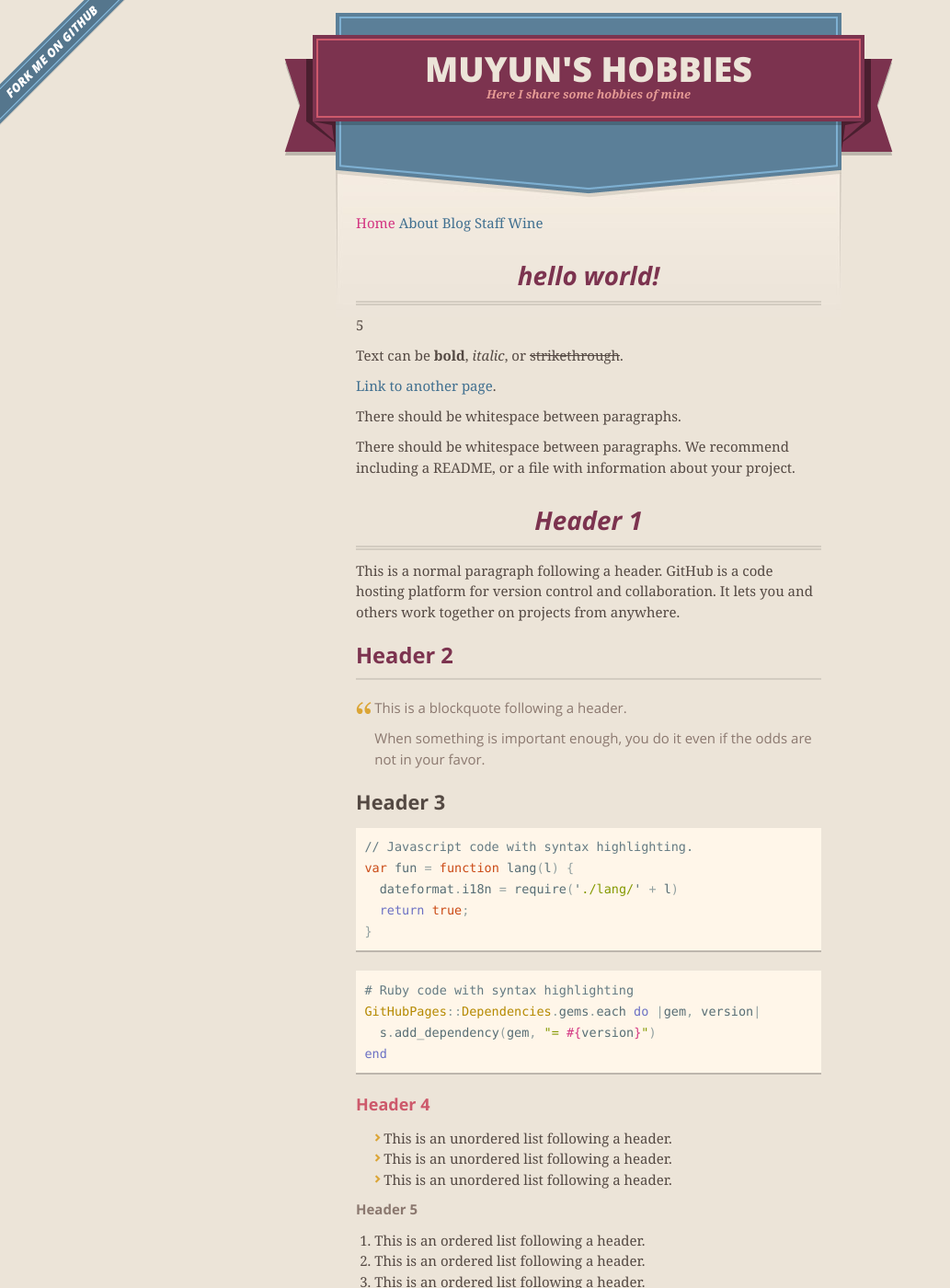
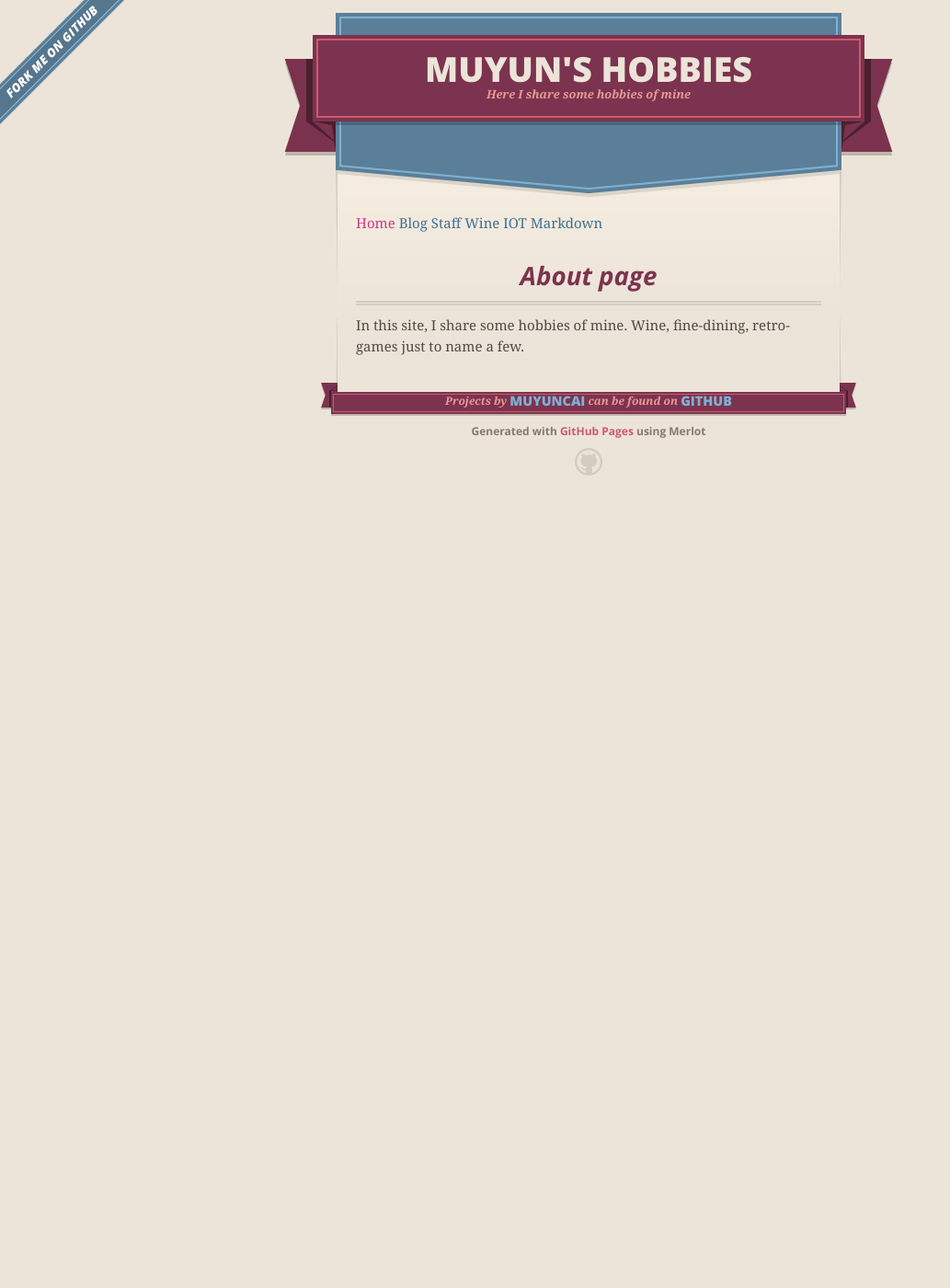
Before and after one commit to muyuncai/muyuncai.github.io, a Jekyll site: the page built from index.md, in a window 1280 px wide and 1400 px high. Shown: the whole window at 92% size, without its empty margins (0-1033 px from the left). Built offline with Jekyll 4.4.1, drawn with Linux system fonts in a browser that asks for light colours; some of the changed text lies outside the part shown.

Commit message:
correct page structure, add iot, add images

````diff
--- a/_data/navigation.yml
+++ b/_data/navigation.yml
@@ -1,10 +1,12 @@
 - name: Home
   link: /
-- name: About
-  link: /about.html
 - name: Blog
   link: /blog.html
 - name: Staff
   link: /staff.html
 - name: Wine
   link: /wine.html
+- name: IOT
+  link: /iot.html
+- name: Markdown
+  link: /markdownReference.html
--- a/index.markdown
+++ /dev/null
@@ -1,132 +0,0 @@
----
-# Feel free to add content and custom Front Matter to this file.
-# To modify the layout, see https://jekyllrb.com/docs/themes/#overriding-theme-defaults
-
-#layout: home
-layout: default
-my_number: 5
-title: Home
----
-
-<h1>{{ "Hello World!" | downcase }}</h1>
-{{page.my_number}}
-
-Text can be **bold**, _italic_, or ~~strikethrough~~.
-
-[Link to another page](./another-page.html).
-
-There should be whitespace between paragraphs.
-
-There should be whitespace between paragraphs. We recommend including a README, or a file with information about your project.
-
-# Header 1
-
-This is a normal paragraph following a header. GitHub is a code hosting platform for version control and collaboration. It lets you and others work together on projects from anywhere.
-
-## Header 2
-
-> This is a blockquote following a header.
->
-> When something is important enough, you do it even if the odds are not in your favor.
-
-### Header 3
-
-```js
-// Javascript code with syntax highlighting.
-var fun = function lang(l) {
-  dateformat.i18n = require('./lang/' + l)
-  return true;
-}
-```
-
-```ruby
-# Ruby code with syntax highlighting
-GitHubPages::Dependencies.gems.each do |gem, version|
-  s.add_dependency(gem, "= #{version}")
-end
-```
-
-#### Header 4
-
-*   This is an unordered list following a header.
-*   This is an unordered list following a header.
-*   This is an unordered list following a header.
-
-##### Header 5
-
-1.  This is an ordered list following a header.
-2.  This is an ordered list following a header.
-3.  This is an ordered list following a header.
-
-###### Header 6
-
-| head1        | head two          | three |
-|:-------------|:------------------|:------|
-| ok           | good swedish fish | nice  |
-| out of stock | good and plenty   | nice  |
-| ok           | good `oreos`      | hmm   |
-| ok           | good `zoute` drop | yumm  |
-
-### There's a horizontal rule below this.
-
-* * *
-
-### Here is an unordered list:
-
-*   Item foo
-*   Item bar
-*   Item baz
-*   Item zip
-
-### And an ordered list:
-
-1.  Item one
-1.  Item two
-1.  Item three
-1.  Item four
-
-### And a nested list:
-
-- level 1 item
-  - level 2 item
-  - level 2 item
-    - level 3 item
-    - level 3 item
-- level 1 item
-  - level 2 item
-  - level 2 item
-  - level 2 item
-- level 1 item
-  - level 2 item
-  - level 2 item
-- level 1 item
-
-### Small image
-
-![Octocat](https://github.githubassets.com/images/icons/emoji/octocat.png)
-
-### Large image
-
-![Branching](https://guides.github.com/activities/hello-world/branching.png)
-
-
-### Definition lists can be used with HTML syntax.
-
-<dl>
-<dt>Name</dt>
-<dd>Godzilla</dd>
-<dt>Born</dt>
-<dd>1952</dd>
-<dt>Birthplace</dt>
-<dd>Japan</dd>
-<dt>Color</dt>
-<dd>Green</dd>
-</dl>
-
-```
-Long, single-line code blocks should not wrap. They should horizontally scroll if they are too long. This line should be long enough to demonstrate this.
-```
-
-```
-The final element.
-```
````
Also changed, not shown: iot.html (added, +47 -0 lines), markdownReference.markdown (added, +134 -0 lines), roomTemp.json (added, +12 -0 lines), wine.html (+10 -1 lines), index.md (renamed from about.md), vivino.JPG (added), wine1x.jpg (added), 1 other file.
